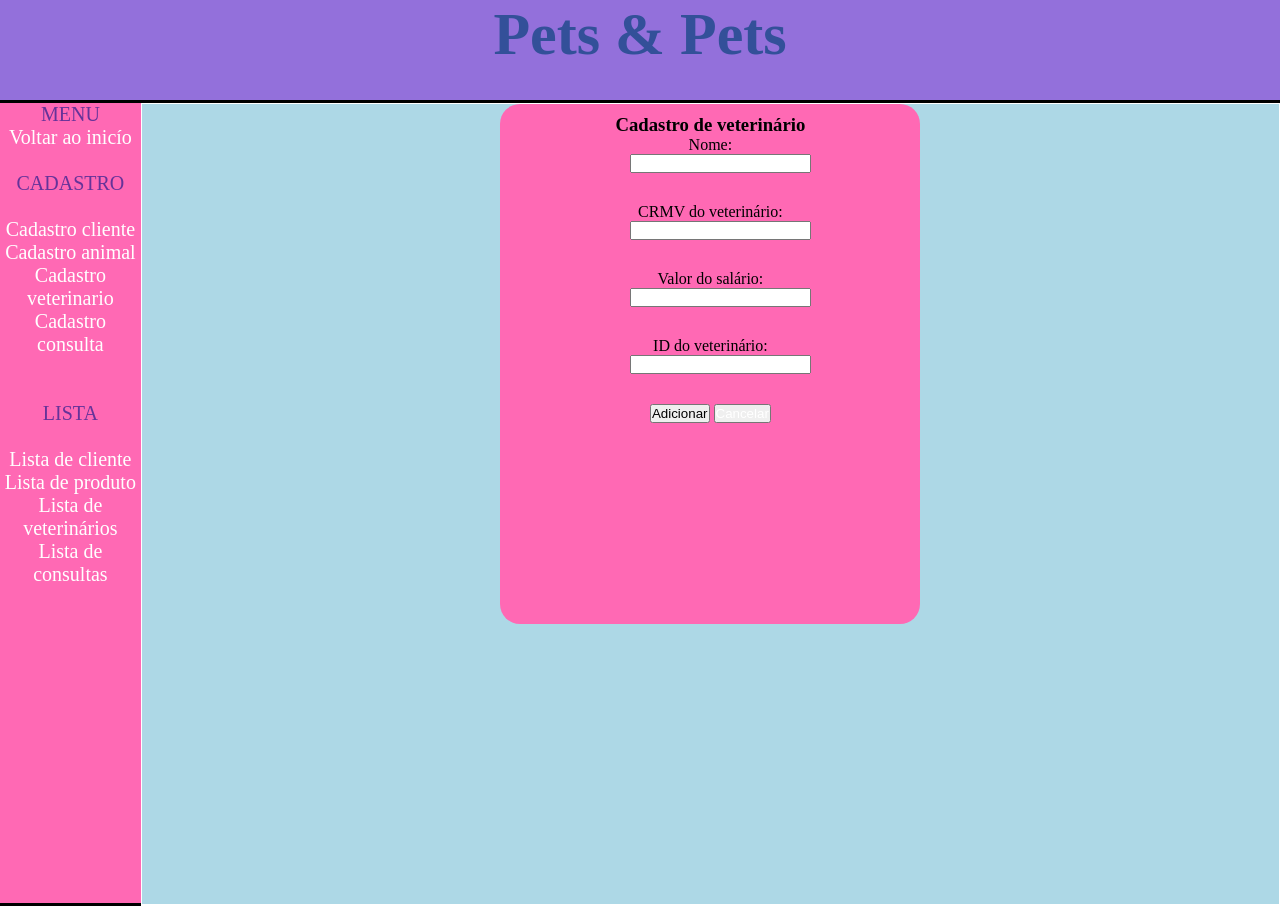
After one commit to JuliaSilva16/aplicacaoWEb_PetShop, a Flask app: page /novo_vaterinario in a window 1280 px wide. The commit adds this page. Run offline with Flask 3, Linux system fonts and the light colour scheme.

Commit message:
veterinario

```diff
--- a/app.py
+++ b/app.py
@@ -1,33 +1,192 @@
-from flask import Flask, render_template, request, redirect, url_for
-
+from flask import Flask, render_template, request, redirect, url_for, flash
+from models import *
+from sqlalchemy import select
 app = Flask(__name__)
 
 @app.route('/')
 def home():
-    return render_template('/index.html')
+    return render_template('home.html')
+#---------------------------------------------------------------------------------------
+# @app.route("/index")
+# def index():
+#     return redirect('index')
 
-@app.route('/index')
-def index():
-    return redirect('index')
+#----------------------------------------------------------------------------------------
 
-@app.route('/cadastro')
-def cadastro():
-    return render_template('cadastro.html')
-@app.route('/acompanhamento')
-def acompanhamento():
-    return render_template('acompanhamento.html')
+@app.route('/lista_animal')
+def lista_animal():
+    sql_animais= select(Animal)
+    lista_animais = db_session.execute(sql_animais).scalars().all()
+    animais = []
+    for pessoa in lista_animais:
+        animais.append(pessoa.serialize_user())
+    print(lista_animais)
+    return render_template('lista_animais.html',
+                           lista_de_animais=animais)
 
-@app.route('/gestao')
-def gestao():
-    return render_template('gestao.html')
+@app.route('/novo_animal', methods=['POST', 'GET'])
+def novo_animal():
+    if request.method == 'POST':
 
-@app.route('/relatorio')
-def relatorio():
-    return render_template('relatorio.html')
+        if not request.form['form_nome_animal'] or not request.form['form_raca1'] or not request.form['form_anoNasci'] or not request.form['idCliente3']:
+            flash('Obritório preencher todos os campos')
 
-@app.route('/controle')
-def controle():
-    return render_template('controle.html')
+        else:
+
+            form_Animal = Animal(nome_animal=request.form.get("form_nome_animal"),
+                                    raca1 = request.form.get("form_raca1"),
+                                    anoNasci= request.form.get("form_anoNasci"),
+                                    idCliente3 = request.form.get("form_idCliente3"),
+                                    )
+            print(form_Animal)
+            form_Animal.save()
+            db_session.close()
+            flash('Animal cadastrado com sucesso')
+            return redirect(url_for('lista_animal'))
+
+    return render_template('novo_animal.html')
+
+#-----------------------------------------------------------------------------------------
+
+@app.route('/lista_cliente')
+def lista_cliente():
+    sql_clientes= select(Animal)
+    lista_clientes = db_session.execute(sql_clientes).scalars().all()
+    clientes= []
+    for pessoa in lista_clientes:
+        clientes.append(pessoa.serialize_user())
+    print(lista_clientes)
+    return render_template('lista_clientes.html',
+                           lista_de_clientes=clientes)
+
+@app.route('/novo_cliente', methods=['POST', 'GET'])
+def novo_cliente():
+    if request.method == 'POST':
+
+        if not request.form['form_CPF'] or not request.form['form_Nome1'] or not request.form['form_telefone'] or not request.form['form_Profissao2'] or not request.form['form_Area2']:
+            flash('Obritório preencher todos os campos')
+
+        else:
+            form_Cliente = Cliente(CPF=request.form.get("form_CPF"),
+                                    Nome1 = request.form.get("form_Nome1"),
+                                    telefone= request.form.get("form_telefone"),
+                                    Profissao2 = request.form.get("form_Profissao2"),
+                                    Area2 = request.form.get("form_Area2"),
+                                    )
+            print(form_Cliente)
+            form_Cliente.save()
+            db_session.close()
+            flash('Animal cadastrado com sucesso')
+            return redirect(url_for('lista_cliente'))
+
+    return render_template('novo_cliente.html')
+
+#------------------------------------------------------------------------------------------
+
+@app.route('/lista_consulta')
+def lista_consulta():
+    sql_consultas= select(Animal)
+    lista_consultas = db_session.execute(sql_consultas).scalars().all()
+    consultas = []
+    for pessoa in lista_consultas:
+        consultas.append(pessoa.serialize_user())
+    print(lista_consultas)
+    return render_template('lista_animais.html',
+                           lista_de_consultas=consultas)
+
+@app.route('/nova_consulta', methods=['POST', 'GET'])
+def nova_consulta():
+    if request.method == 'POST':
+
+        if (not request.form['form_motivo_id2'] or not request.form['for_hora'] or not request.form['form_minuto']
+                or not request.form['form_data1'] or not request.form['form_idAnimal2'] or not request.form['form_idVeterinario']):
+            flash('Obritório preencher todos os campos')
+
+        else:
+            form_Consulta = Animal(motivo_id2=request.form.get("form_motivo_id2"),
+                                    hora = request.form.get("form_hora"),
+                                    minuto= request.form.get("form_minuto"),
+                                    data1 = request.form.get("form_data1"),
+                                    idAnimal2 = request.form.get("form_idAnimal2"),
+                                    idVeterinario = request.form.get("form_idVeterinario"),
+                                    )
+            print(form_Consulta)
+            form_Consulta.save()
+            db_session.close()
+            flash('Consulta cadastrado com sucesso')
+            return redirect(url_for('lista_consulta'))
+
+    return render_template('nova_consulta.html')
+
+#------------------------------------------------------------------------------------------
+
+#@app.route('/lista_categoria', methods=['POST', 'GET'])
+#def lista_categoria():
+#    sql_categorias= select(Categoria)
+#    lista_categorias = db_session.execute(sql_categorias).scalars().all()
+#    categorias = []
+#    for pessoa in lista_categorias:
+#        categorias.append(pessoa.serialize_user())
+#    print(lista_categorias)
+#    return render_template('lista_categoria.html',
+#                           lista_de_categorias=categorias)
+
+#@app.route('/nova_categoria', methods=['POST', 'GET'])
+#def novo_cadastro():
+#    if request.method == 'POST':
+#
+#        if (not request.form['form_nome_categoria']):
+#            flash('Obritório preencher todos os campos')
+#
+#        else:
+#           form_Cadastro = Categoria(nome_categoria=request.form.get("form_nome_animal"),
+#                                   )
+#            print(form_Cadastro)
+#            form_Cadastro.save()
+#            db_session.close()
+#            flash('Animal cadastrado com sucesso')
+#            return redirect(url_for('lista_cadastro'))
+#
+#   return render_template('novo_cadastro.html')
+
+#---------------------------------------------------------------------------------------------
+
+@app.route('/lista_vaterinario', methods=['POST', 'GET'])
+def lista_veterinario():
+    sql_veterinarios= select(Veterinario)
+    lista_veterinarios = db_session.execute(sql_veterinarios).scalars().all()
+    veterinarios = []
+    for pessoa in lista_veterinarios:
+        veterinarios.append(pessoa.serialize_user())
+    print(lista_veterinario)
+    return render_template('lista_veterinario.html',
+                           lista_de_veterinario=veterinarios)
+
+@app.route('/novo_vaterinario', methods=['POST', 'GET'])
+def novo_veterinario():
+    if request.method == 'POST':
+
+        if (not request.form['form_salario2'] or not request.form['for_nomeVet'] or not request.form['form_crmv']
+                or not request.form['form_v_consulta1']):
+            flash('Obritório preencher todos os campos')
+
+        else:
+            form_Veterinario = Veterinario(salario2=request.form.get("form_salario2"),
+                                    nomeVet = request.form.get("form_nomeVet"),
+                                    crmv= request.form.get("form_crmv"),
+                                    v_consulta1 = request.form.get("form_v_consulta1"),
+                                    )
+
+            print(form_Veterinario)
+            form_Veterinario.save()
+            db_session.close()
+            flash('Animal cadastrado com sucesso')
+            return redirect(url_for('lista_veterinario'))
+
+    return render_template('novo_veterinario.html')
+
+#---------------------------------------------------------------------------------------------
+
 
 if __name__ == '__main__':
     app.run(debug=True)
--- a/static/estetica.css
+++ b/static/estetica.css
@@ -5,14 +5,15 @@
 }
 
 h1{
-    color: rebeccapurple;
-    font-family: "Monotype Corsiva";
-    text-align: left;
+    color: #335099;
+    font-family: Jokerman;
+    text-align: center;
 }
 
 p{
     color: rebeccapurple;
     font-family: 'fantasy';
+    text-align: center;
 }
 
 
@@ -32,11 +33,12 @@ main{
     height: 100vh;
     border: 1px solid white;
     background-color: lightblue;
+    text-align: center;
 }
 
 nav{
     display: inline-block;
-    background-color: mediumpurple;
+    background-color: hotpink;
     height: 100vh;
     width: 11%;
     font-size: 20px;
@@ -51,6 +53,7 @@ nav{
     padding: 10px;
     font-weight: bold;
     font-size: 20px;
+    border-bottom: 2px solid rgba(255, 255, 255, 0.8);
 }
 
 .a {
@@ -65,3 +68,27 @@ nav{
     padding: 10px;
     margin: 10px;
 }
+
+a{
+    text-decoration: none;
+    color: white;
+}
+
+
+form{
+    display: inline-block;
+    background-color: hotpink;
+    font-size: medium;
+    border-radius: 20px;
+    width: 400px;
+    height: 500px;
+    text-align: center;
+    padding: 10px;
+    margin: 0 auto;
+}
+
+input {
+    margin-bottom: 30px;
+    display: block;
+    margin-left: 120px;
+}
--- /dev/null
+++ b/templates/base.html
@@ -0,0 +1,53 @@
+<!DOCTYPE html>
+<html lang="pt-BR">
+<head>
+    <meta charset="UTF-8">
+    <title>Title</title>
+    <link rel="stylesheet" href="../static/estetica.css">
+</head>
+<body>
+
+<div class="container">
+
+<header>
+    <h1>
+        Pets & Pets
+    </h1>
+</header>
+
+<nav>
+    <ul>
+        <p>MENU</p>
+        <a href="{{url_for('home')}}">Voltar ao inicío </a>
+        <br>
+        <br>
+        <p>CADASTRO</p>
+        <br>
+        <li><a href="{{ url_for('novo_cliente') }}">Cadastro cliente</a></li>
+        <li><a href="{{ url_for('novo_animal') }}"> Cadastro animal</a></li>
+        <li><a href="{{ url_for('novo_veterinario') }}"> Cadastro veterinario</a></li>
+        <li><a href="{{ url_for('nova_consulta') }}"> Cadastro consulta</a></li>
+        <br>
+        <br>
+        <p>LISTA</p>
+        <br>
+        <li><a href="{{ url_for('lista_cliente') }}"> Lista de cliente </a></li>
+        <li><a href="{{ url_for('lista_animal') }}"> Lista de produto </a></li>
+        <li><a href="{{ url_for('lista_veterinario') }}"> Lista de veterinários </a></li>
+        <li><a href="{{ url_for('lista_consulta') }}"> Lista de consultas </a></li>
+
+    </ul>
+</nav>
+
+<main>
+    <!--Início do corpo da página que será utilizada como template-->
+    {% block conteudo %}
+
+    {% endblock conteudo %}
+    <!--Fim de corpo da página que será utilizada como template-->
+</main>
+
+</div>
+
+</body>
+</html>
--- /dev/null
+++ b/templates/novo_veterinario.html
@@ -0,0 +1,38 @@
+{% extends 'base.html' %}
+
+{% block conteudo %}
+
+
+    {% with messages = get_flashed_messages() %}
+        {% if messages %}
+            <div class="flash-error">
+                {% for message in messages%}
+                    {{ message }}
+                {% endfor %}
+            </div>
+        {% endif %}
+    {% endwith %}
+
+    <form action="{{url_for('novo_veterinario')}}" method="POST">
+
+        <div class="novo_veterinario">
+            <h3>Cadastro de veterinário </h3>
+            <label> Nome:</label>
+            <input type="text" name="form_nomeVet">
+
+            <label> CRMV do veterinário:</label>
+            <input type="text" name="form_crmv">
+
+            <label> Valor do salário: </label>
+            <input type="text" name="form_salario2">
+
+            <label> ID do veterinário:</label>
+            <input type="text" name="form_id_vet">
+
+            <button>Adicionar</button>
+            <button><a href = "{{url_for('novo_veterinario')}}">Cancelar</a></button>
+        </div>
+
+    </form>
+
+{% endblock conteudo %}
```
Also changed, not shown: models.py (+74 -13 lines), templates/acompanhamento.html (deleted, +0 -12 lines), templates/cadastro.html (deleted, +0 -12 lines), templates/controle.html (deleted, +0 -12 lines), templates/gestao.html (deleted, +0 -12 lines), templates/home.html (added, +17 -0 lines), templates/index.html (deleted, +0 -25 lines), templates/lista_animais.html (added, +15 -0 lines), templates/lista_clientes.html (added, +15 -0 lines), templates/lista_consulta.html (added, +16 -0 lines), templates/lista_veterinario.html (added, +15 -0 lines), templates/nova_consulta.html (added, +45 -0 lines), templates/novo_animal.html (added, +38 -0 lines), templates/novo_cliente.html (added, +42 -0 lines), 1 more files.
